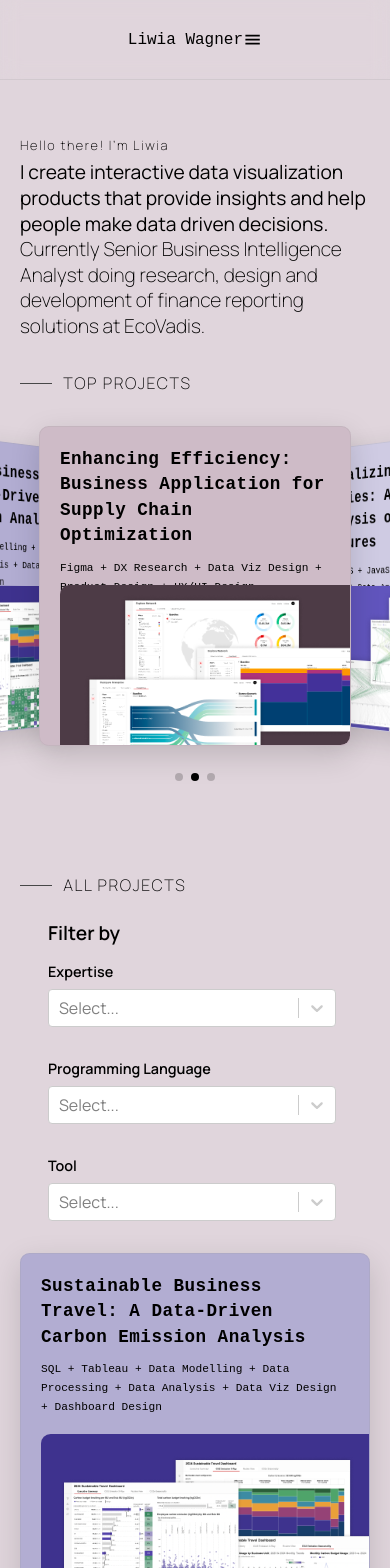
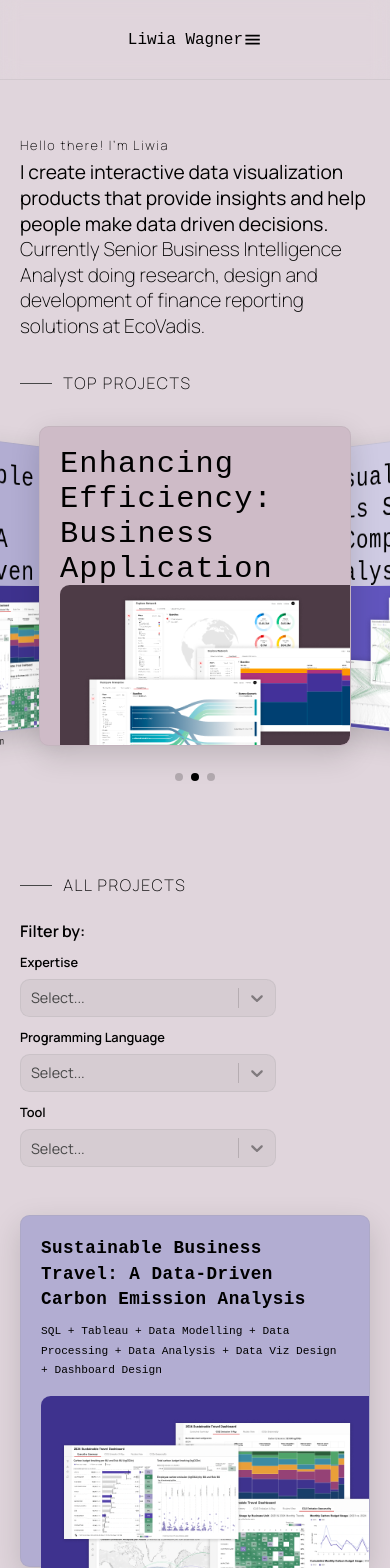
Before and after one commit to LiwiaWagner/Portfolio-Liwia-Wagner, a React (Create React App) app: page / in a window 390 px wide. Shown: the top 1568 px of the page. Built offline with nearby package versions, Linux system fonts and the light colour scheme; a web font is replaced by a local one.

Commit message:
filters_styling

```diff
--- a/src/data/cards.js
+++ b/src/data/cards.js
@@ -23,7 +23,7 @@ export const cards = [
       "Enhancing Efficiency: Business Application for Supply Chain Optimization",
     description: `I used Figma to design a digital solution that addressed a client’s data experience challenges, focusing on optimizing their supply chain network. Over an eight-week period, I conducted extensive Data Experience (DX) research, which informed the design and prototyping of a business application aimed at streamlining and enhancing the efficiency of their operations.`,
     tools:
-      "Figma + DX Research + Data Viz Design + Product Design + UX/UI Design",
+      "Figma + Data Viz Design + Product Design + DX Research + UX/UI Design",
     toolsValues: [TOOLS.FIGMA.value],
     toolsLabels: [TOOLS.FIGMA.label],
     languagesValues: [],
@@ -117,7 +117,7 @@ export const cards = [
     title:
       "Visualizing Iris Species: A Comparative Analysis of Multiple Measures",
     description: `In this private project, I focused on visualizing the Iris Species dataset by utilizing scatterplot matrix and parallel coordinates charts to analyze key metrics. Although these visualizations are not typically used in business reporting, they are widely applied in statistical analysis for their ability to reveal complex patterns and relationships within the data.`,
-    tools: "HTML/CSS + JavaScript + d3.js + Data Viz Design + Data Analysis",
+    tools: "JavaScript + HTML/CSS + d3.js + Data Analysis + Data Viz Design",
     toolsValues: [],
     toolsLabels: [],
     languagesValues: [
@@ -170,7 +170,7 @@ export const cards = [
     description: `
     The capstone project, focused on preparing Cyclistic’s customer analysis, serves as the final assignment for the Google Business Intelligence Professional Certification, demonstrating the application of advanced BI skills in a real-world business context. This project not only reinforces technical expertise but also highlights the ability to derive actionable insights from data to support business decisions.`,
     tools:
-      "Tableau + Mapbox + SQL + Data Viz Design + Data Analysis + Data Modelling + Data Processing",
+      "SQL + Tableau + Mapbox + Data Modelling + Data Processing + Data Analysis + Data Viz Design",
     toolsValues: [TOOLS.TABLEAU.value, TOOLS.MAPBOX.value],
     toolsLabels: [TOOLS.TABLEAU.label, TOOLS.MAPBOX.label],
     languagesValues: [LANGUAGES.SQL.value],
--- a/src/data/languages.js
+++ b/src/data/languages.js
@@ -1,6 +1,6 @@
 export const LANGUAGES = {
   JAVASCRIPT: { value: "javascript", label: "JavaScript" },
-  HTML: { value: "html", label: "HTML" },
+  HTML: { value: "html", label: "HTML/CSS" },
   CSS: { value: "css", label: "CSS" },
   SQL: { value: "sql", label: "SQL" },
   D3: { value: "d3", label: "d3.js" },
--- a/src/pages/about/About.jsx
+++ b/src/pages/about/About.jsx
@@ -25,7 +25,7 @@ const About = () => {
           From a young age, I dreamed of studying and living abroad. At 25, I
           left everything I knew and moved to Denmark to attend business school.
           Along the way, I lived in the United States and South Africa before
-          ultimately returning to Poland, as there's no place like home.
+          ultimately returning to Poland, becasue there's no place like home.
         </p>
       </article>
 
--- a/src/pages/home/Home.jsx
+++ b/src/pages/home/Home.jsx
@@ -20,26 +20,25 @@ import "./filters.css";
 import "./home.css";
 
 const optionsExpertise = [
+  EXPERTISE.DATAMODELLING,
+  EXPERTISE.DATAPROCESSING,
+  EXPERTISE.DATAANALYSIS,
   EXPERTISE.DATAVIZDESIGN,
   EXPERTISE.DASHBOARDDESIGN,
   EXPERTISE.PRODUCTDESIGN,
   EXPERTISE.UXUIDESIGN,
   EXPERTISE.DXRESEARCH,
-  EXPERTISE.DATAANALYSIS,
-  EXPERTISE.DATAMODELLING,
-  EXPERTISE.DATAPROCESSING,
 ];
 
 const optionsLanguages = [
+  LANGUAGES.SQL,
   LANGUAGES.JAVASCRIPT,
   LANGUAGES.HTML,
-  LANGUAGES.CSS,
-  LANGUAGES.SQL,
   LANGUAGES.D3,
   LANGUAGES.REACT,
 ];
 
-const optionsTools = [TOOLS.FIGMA, TOOLS.TABLEAU, TOOLS.MAPBOX];
+const optionsTools = [TOOLS.TABLEAU, TOOLS.FIGMA, TOOLS.MAPBOX];
 
 const getConfig = (trigger, startColor, endColor) => {
   return {
@@ -183,7 +182,7 @@ const Home = () => {
           <h2 className="projects-title">ALL PROJECTS</h2>
         </div>
 
-        <h2 className="filter-section-title">Filter by</h2>
+        <h2 className="filter-section-title">Filter by:</h2>
 
         <div className="filter-section-container">
           <div className="filter-section">
@@ -193,6 +192,42 @@ const Home = () => {
                 options={optionsExpertise}
                 isMulti={true}
                 onChange={handleSelectChangeExpertise}
+                theme={(theme) => ({
+                  ...theme,
+                  borderRadius: "0.6rem",
+                })}
+                classNamePrefix="custom-select"
+                styles={{
+                  control: (base, state) => ({
+                    ...base,
+                    backgroundColor: "rgba(128, 128, 128, 0.1)",
+                    borderColor: state.isFocused
+                      ? "#999999"
+                      : "rgba(153, 153, 153, 0.2)",
+                    color: "black",
+                    fontFamily: "Manrope, serif",
+                    fontSize: "0.9rem",
+                    boxShadow: state.isFocused ? "0 0 0 1px #999999" : "none",
+                    "&:hover": {
+                      borderColor: "#999999",
+                    },
+                  }),
+                  menu: (base) => ({
+                    ...base,
+                    backgroundColor: "transparent",
+                    backdropFilter: "blur(15px)",
+                    borderRadius: "0.6rem",
+                  }),
+                  option: (base, state) => ({
+                    ...base,
+                    backgroundColor: state.isSelected
+                      ? "rgba(0, 0, 0, 0.3)"
+                      : state.isFocused
+                      ? "rgba(0, 0, 0, 0.1)"
+                      : "transparent",
+                    borderRadius: "0.5rem",
+                  }),
+                }}
               />
             </div>
           </div>
@@ -204,6 +239,42 @@ const Home = () => {
                 options={optionsLanguages}
                 isMulti={true}
                 onChange={handleSelectChangeLanguages}
+                theme={(theme) => ({
+                  ...theme,
+                  borderRadius: "0.6rem",
+                })}
+                classNamePrefix="custom-select"
+                styles={{
+                  control: (base, state) => ({
+                    ...base,
+                    backgroundColor: "rgba(128, 128, 128, 0.1)",
+                    borderColor: state.isFocused
+                      ? "#999999"
+                      : "rgba(153, 153, 153, 0.2)",
+                    color: "black",
+                    fontFamily: "Manrope, serif",
+                    fontSize: "0.9rem",
+                    boxShadow: state.isFocused ? "0 0 0 1px #999999" : "none",
+                    "&:hover": {
+                      borderColor: "#999999",
+                    },
+                  }),
+                  menu: (base) => ({
+                    ...base,
+                    backgroundColor: "transparent",
+                    backdropFilter: "blur(15px)",
+                    borderRadius: "0.6rem",
+                  }),
+                  option: (base, state) => ({
+                    ...base,
+                    backgroundColor: state.isSelected
+                      ? "rgba(0, 0, 0, 0.3)"
+                      : state.isFocused
+                      ? "rgba(0, 0, 0, 0.1)"
+                      : "transparent",
+                    borderRadius: "0.5rem",
+                  }),
+                }}
               />
             </div>
           </div>
@@ -215,6 +286,42 @@ const Home = () => {
                 options={optionsTools}
                 isMulti={true}
                 onChange={handleSelectChangeTool}
+                theme={(theme) => ({
+                  ...theme,
+                  borderRadius: "0.6rem",
+                })}
+                classNamePrefix="custom-select"
+                styles={{
+                  control: (base, state) => ({
+                    ...base,
+                    backgroundColor: "rgba(128, 128, 128, 0.1)",
+                    borderColor: state.isFocused
+                      ? "#999999"
+                      : "rgba(153, 153, 153, 0.2)",
+                    color: "black",
+                    fontFamily: "Manrope, serif",
+                    fontSize: "0.9rem",
+                    boxShadow: state.isFocused ? "0 0 0 1px #999999" : "none",
+                    "&:hover": {
+                      borderColor: "#999999",
+                    },
+                  }),
+                  menu: (base) => ({
+                    ...base,
+                    backgroundColor: "transparent",
+                    backdropFilter: "blur(15px)",
+                    borderRadius: "0.6rem",
+                  }),
+                  option: (base, state) => ({
+                    ...base,
+                    backgroundColor: state.isSelected
+                      ? "rgba(0, 0, 0, 0.3)"
+                      : state.isFocused
+                      ? "rgba(0, 0, 0, 0.1)"
+                      : "transparent",
+                    borderRadius: "0.5rem",
+                  }),
+                }}
               />
             </div>
           </div>
--- a/src/pages/home/filters.css
+++ b/src/pages/home/filters.css
@@ -1,3 +1,92 @@
-.css-b62m3t-container {
-  border-radius: 10px;
+/* Control (input area) */
+.custom-select__control {
+  background-color: rgba(128, 128, 128, 0.1) !important;
+  border-color: rgba(153, 153, 153, 0.2) !important;
+  font-family: "Manrope", serif !important;
+  font-size: 0.9rem !important;
+  color: var(--black) !important;
 }
+
+.custom-select__control:hover {
+  border-color: var(--grandma) !important;
+}
+
+.custom-select__control--is-focused {
+  border-color: var(--grandma) !important;
+  box-shadow: 0 0 0 1px var(--grandma) !important;
+}
+
+/* Menu (dropdown list) */
+.custom-select__menu {
+  background-color: transparent !important;
+  backdrop-filter: blur(15px) !important;
+  border-color: rgba(153, 153, 153, 0.2) !important;
+  border-radius: 0.6rem;
+  font-family: "Manrope", serif !important;
+  font-size: 0.9rem !important;
+  font-weight: 500 !important;
+  padding: 0.1rem 0.3rem;
+}
+
+/* Multi-value (selected items) */
+.custom-select__multi-value {
+  background-color: rgba(128, 128, 128, 0.2) !important;
+  font-family: "Manrope", serif !important;
+}
+
+/* Placeholder */
+.custom-select__placeholder {
+  color: #484848 !important;
+  font-family: "Manrope", serif !important;
+  font-size: 0.9rem !important;
+}
+
+/* Option (dropdown options) */
+.custom-select__option {
+  border-radius: 0.5rem;
+  color: var(--black) !important;
+}
+
+.custom-select__option:hover {
+  background-color: rgba(0, 0, 0, 0.1) !important;
+}
+
+.custom-select__option--is-focused {
+  background-color: rgba(0, 0, 0, 0.1) !important;
+}
+
+.custom-select__option--is-selected {
+  background-color: rgba(0, 0, 0, 0.3) !important;
+}
+
+/* Dropdown indicator (arrow) */
+.custom-select__dropdown-indicator {
+  color: rgba(0, 0, 0, 0.4) !important;
+}
+
+.custom-select__dropdown-indicator:hover {
+  color: var(--black) !important;
+}
+
+/* Indicator separator (vertical line) */
+.custom-select__indicator-separator {
+  background-color: rgba(0, 0, 0, 0.15) !important;
+}
+
+@media screen and (max-width: 900px) {
+  .custom-select__control {
+    font-size: 0.8rem !important;
+  }
+
+  /* Menu (dropdown list) */
+  .custom-select__menu {
+    border-radius: 0.5rem;
+    font-size: 0.8rem !important;
+    padding: 0.1rem 0.3rem;
+  }
+
+  /* Option (dropdown options) */
+  .custom-select__option {
+    border-radius: 0.4rem;
+  }
+}
--- a/src/pages/home/home.css
+++ b/src/pages/home/home.css
@@ -53,6 +53,14 @@
   margin: 0 0 5rem 0;
 }
 
+.top-projects-container .card-title {
+  font-size: 1.9rem;
+  font-weight: 500;
+  letter-spacing: 0.07rem;
+  line-height: 2.2rem;
+  padding: 0 0 1rem 0;
+}
+
 /* ---All projects */
 .all-projects-container {
   margin: 3rem;
@@ -76,7 +84,7 @@
 }
 
 .filter-section {
-  padding: 1rem 1.5rem 1rem 0;
+  padding: 0.7rem 2rem 0 0;
 }
 
 .filter-label {
@@ -86,7 +94,7 @@
 }
 
 .filters {
-  width: 18rem;
+  width: 16rem;
 }
 
 @media screen and (max-width: 900px) {
@@ -113,7 +121,7 @@
 
   /* ---Top projects */
   .projects-title {
-    font-size: 1.1rem;
+    font-size: 1.3rem;
     letter-spacing: 0.15rem;
     padding: 0 0 0 3rem;
     margin: 1rem 1.25rem 0 1.25rem;
@@ -131,6 +139,32 @@
   .all-projects-container {
     margin: 0 1.25rem;
     gap: 1.2rem;
+  }
+
+  /* ---Filters */
+  .filter-section-title {
+    font-size: 1rem;
+    margin: 1.5rem 1.25rem 0 1.25rem;
+  }
+
+  .filter-section-container {
+    display: flex;
+    flex-direction: row;
+    flex-wrap: wrap;
+    margin: 0 1.25rem 2rem 1.25rem;
+  }
+
+  .filter-section {
+    padding: 0.7rem 1rem 0 0;
+  }
+
+  .filter-label {
+    font-size: 0.8rem;
+    padding: 0 0 0.5rem 0;
+  }
+
+  .filters {
+    width: 14rem;
   }
 }
 
@@ -207,4 +241,8 @@
     margin: 0 1.25rem;
     gap: 0.5rem;
   }
+
+  .filters {
+    width: 16rem;
+  }
 }
```
